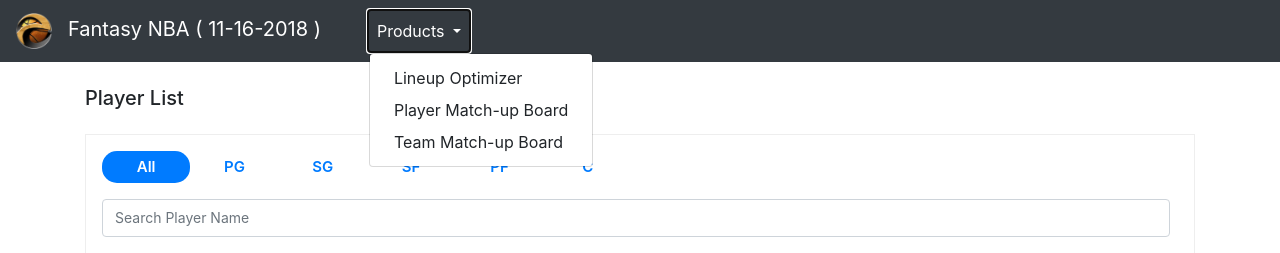
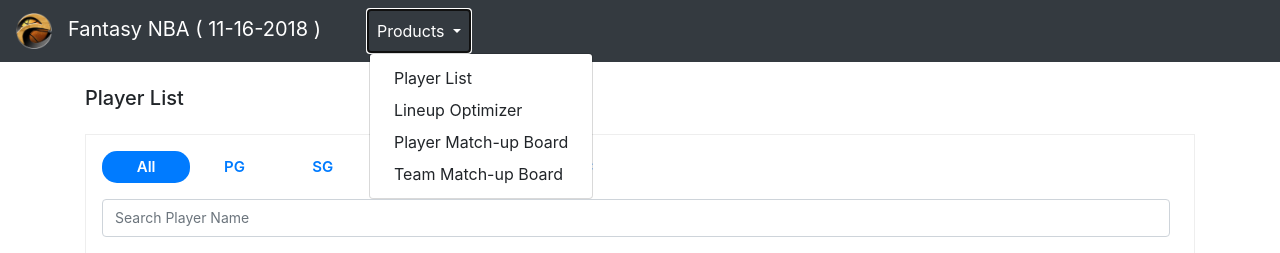
Before and after one commit to antonigudesman/fantasy-nba, a Django app: template templates/players.html in a window 1280 px wide, after a click on "Products". Shown: the top 253 px of the page. Run offline with Django 3.2, Linux system fonts and the light colour scheme; the template is opened without the code that fills it, so the values that code supplies are empty; parts of the project's set-up code (start-up, migrations or seed data) failed here and were passed over; some libraries are stand-ins or nearby versions.

Commit message:
add player list menu

```diff
--- a/templates/base.html
+++ b/templates/base.html
@@ -27,6 +27,7 @@
         Products
       </a>
       <div class="dropdown-menu">
+        <a class="dropdown-item" href="/">Player List</a>
         <a class="dropdown-item" href="/lineup">Lineup Optimizer</a>
         <a class="dropdown-item" href="/player-match-up-board">Player Match-up Board</a>
         <a class="dropdown-item" href="/team-match-up-board">Team Match-up Board</a>
```
